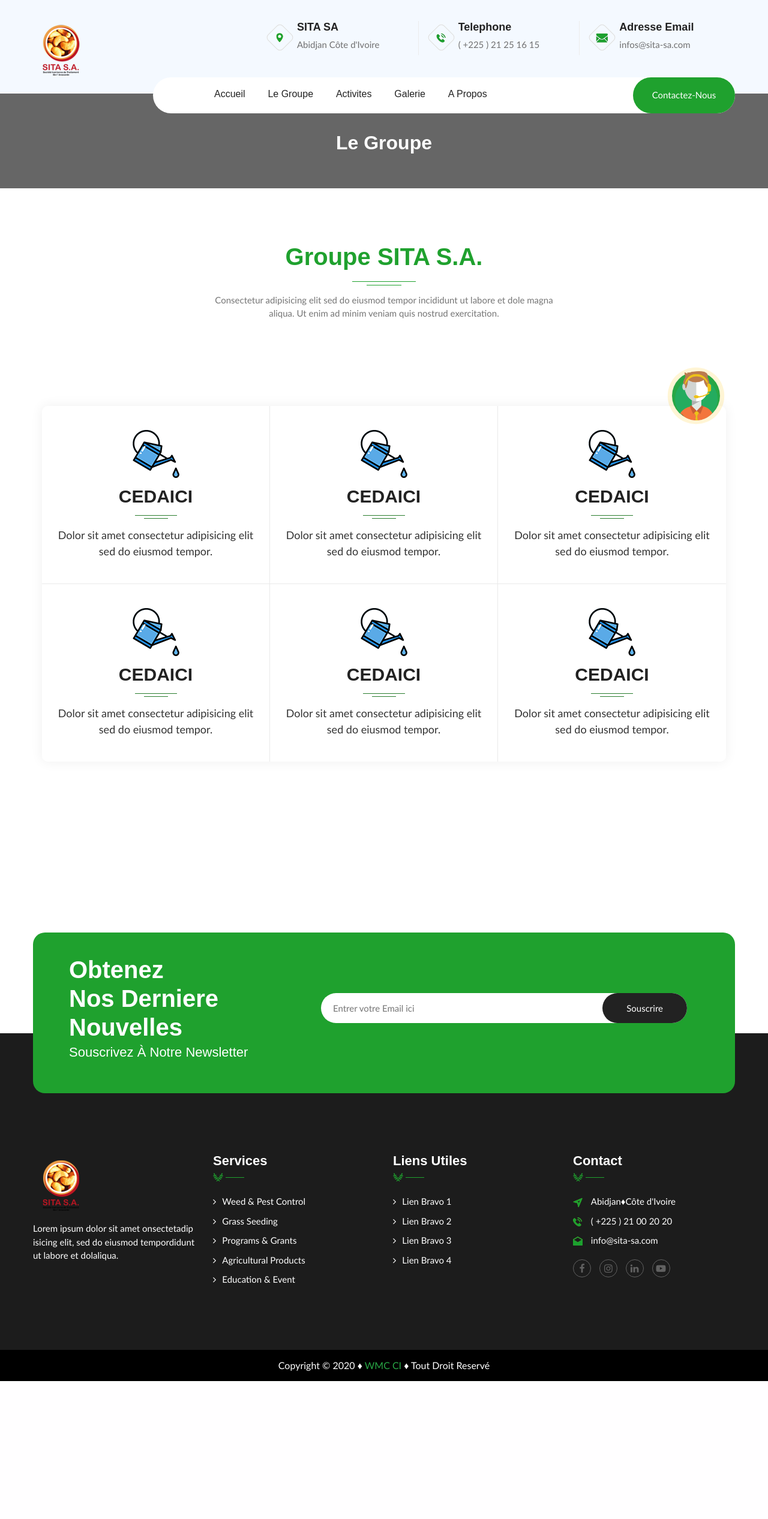
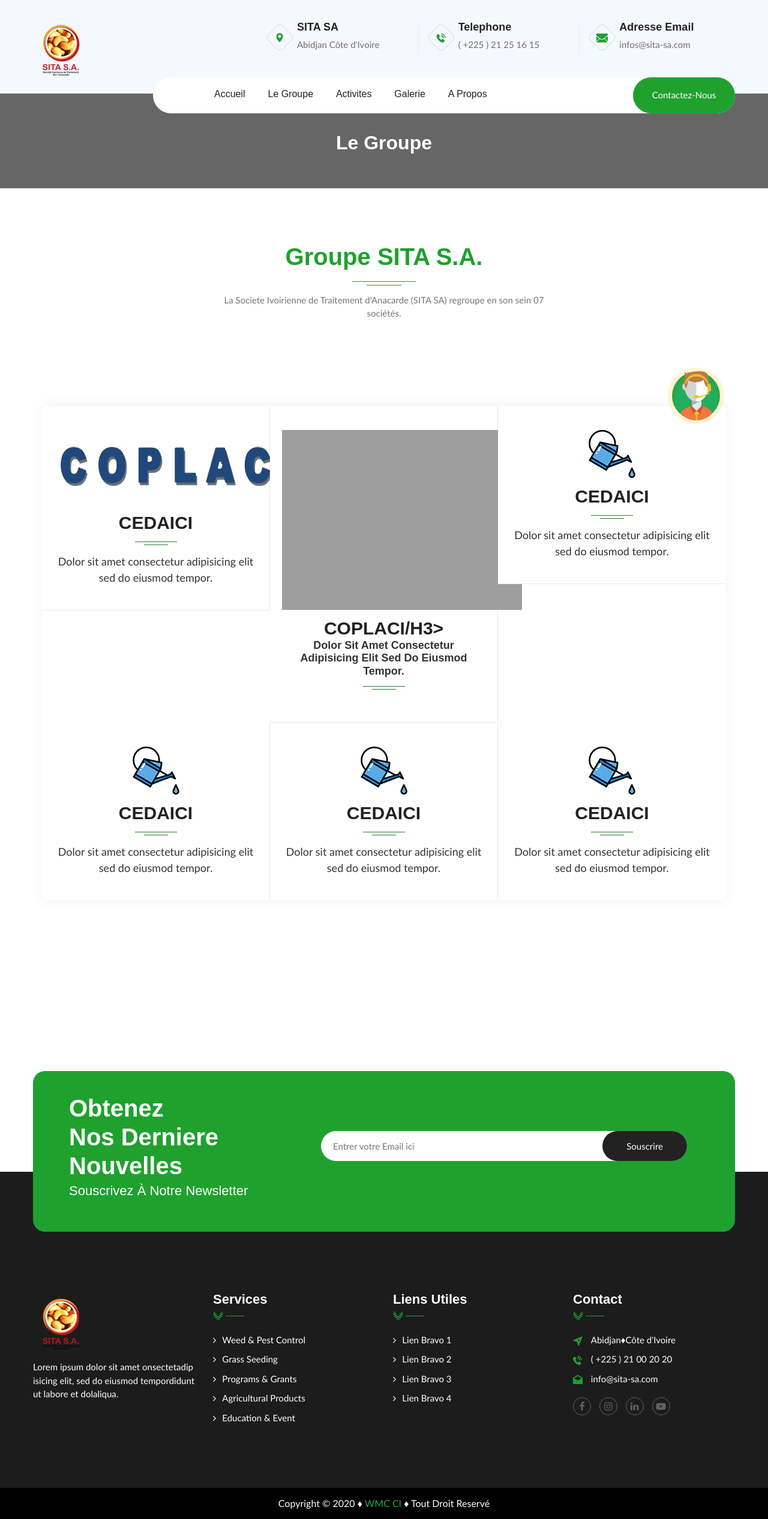
Before and after one commit to DK-codeur/sita_sa, a PHP site: page /le-groupe in a window 1280 px wide. Shown: the whole page at 60% size. Before the commit the page ends 2303 px from the top, so only its background shows below. Run offline with PHP 8.4, Linux system fonts and the light colour scheme; some libraries are stand-ins or nearby versions; some web fonts are replaced; grey boxes are pictures that could not be loaded.

Commit message:
image octave

```diff
--- a/views/le-groupe_view.php
+++ b/views/le-groupe_view.php
@@ -34,7 +34,7 @@
 						<div class="clv_heading">
 							<h3>Groupe SITA S.A.</h3>
 							<div class="clv_underline"><img src="assets/images/agri_underline.png" alt="image" /></div>
-							<p>Consectetur adipisicing elit sed do eiusmod tempor incididunt ut labore et dole magna aliqua. Ut enim ad minim veniam quis nostrud exercitation.</p>
+							<p> La Societe Ivoirienne de Traitement d'Anacarde (SITA SA) regroupe en son sein 07 sociétés.</p>
 						</div>
 					</div>
                 </div>
@@ -45,7 +45,7 @@
                             <div class="row">
                                 <div class="col-md-4">
                                     <div class="service2_block">
-                                        <div class="service2_image"><img src="assets/images/garden_service6.png" alt="image"></div>
+                                        <div class="service2_image"><img src="assets/images/coplaci.png" alt="image"></div>
                                         <div class="service2_content">
                                             <h3>CEDAICI</h3>
                                             <p>Dolor sit amet consectetur adipisicing elit sed do eiusmod tempor.</p>
@@ -54,9 +54,9 @@
                                 </div>
                                 <div class="col-md-4">
                                     <div class="service2_block">
-                                        <div class="service2_image"><img src="assets/images/garden_service6.png" alt="image"></div>
+                                        <div class="service2_image"><img src="assets/images/co.png" alt="image"></div>
                                         <div class="service2_content">
-                                            <h3>CEDAICI</h3>
+                                            <h3>COPLACI/h3>
                                             <p>Dolor sit amet consectetur adipisicing elit sed do eiusmod tempor.</p>
                                         </div>
                                     </div>
```
